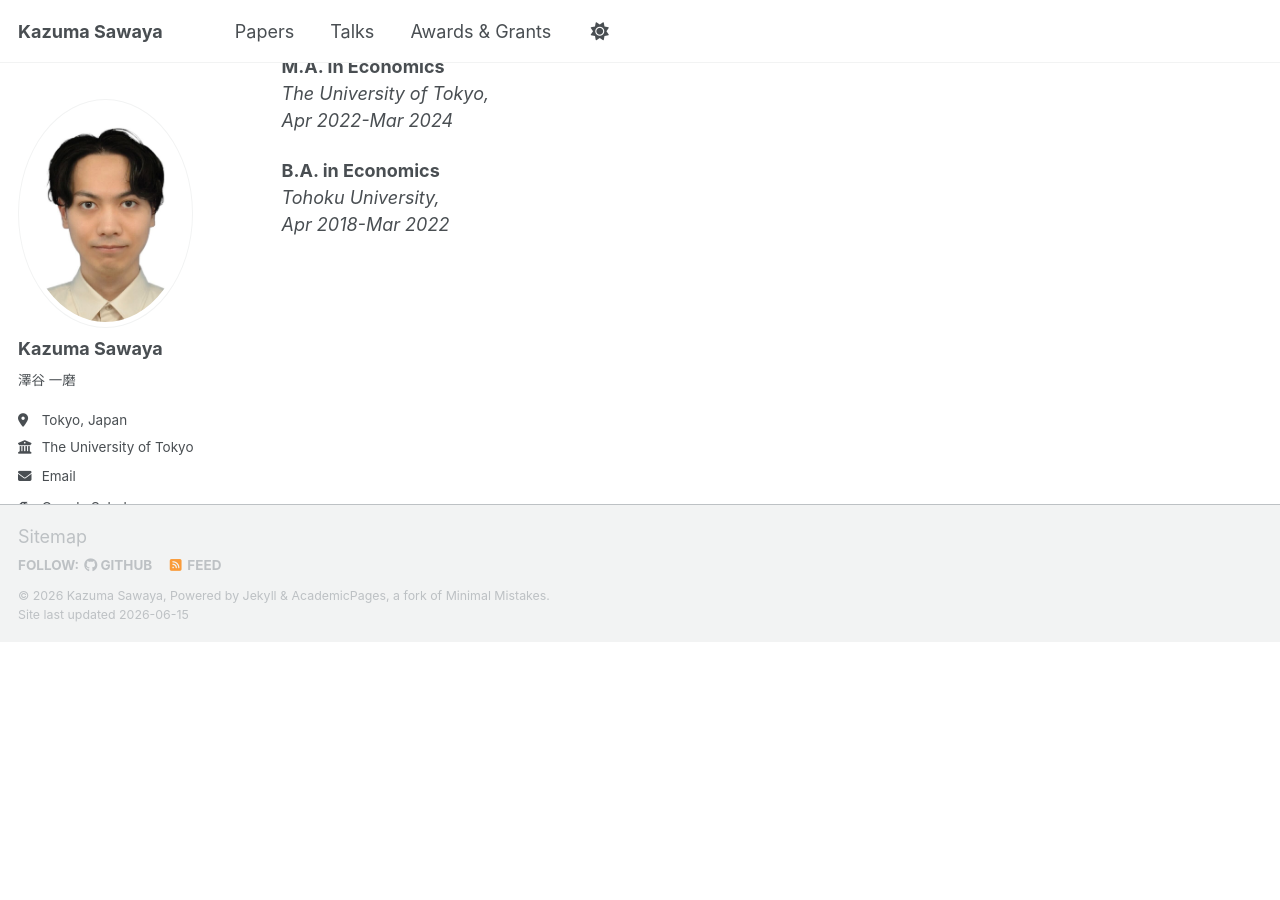
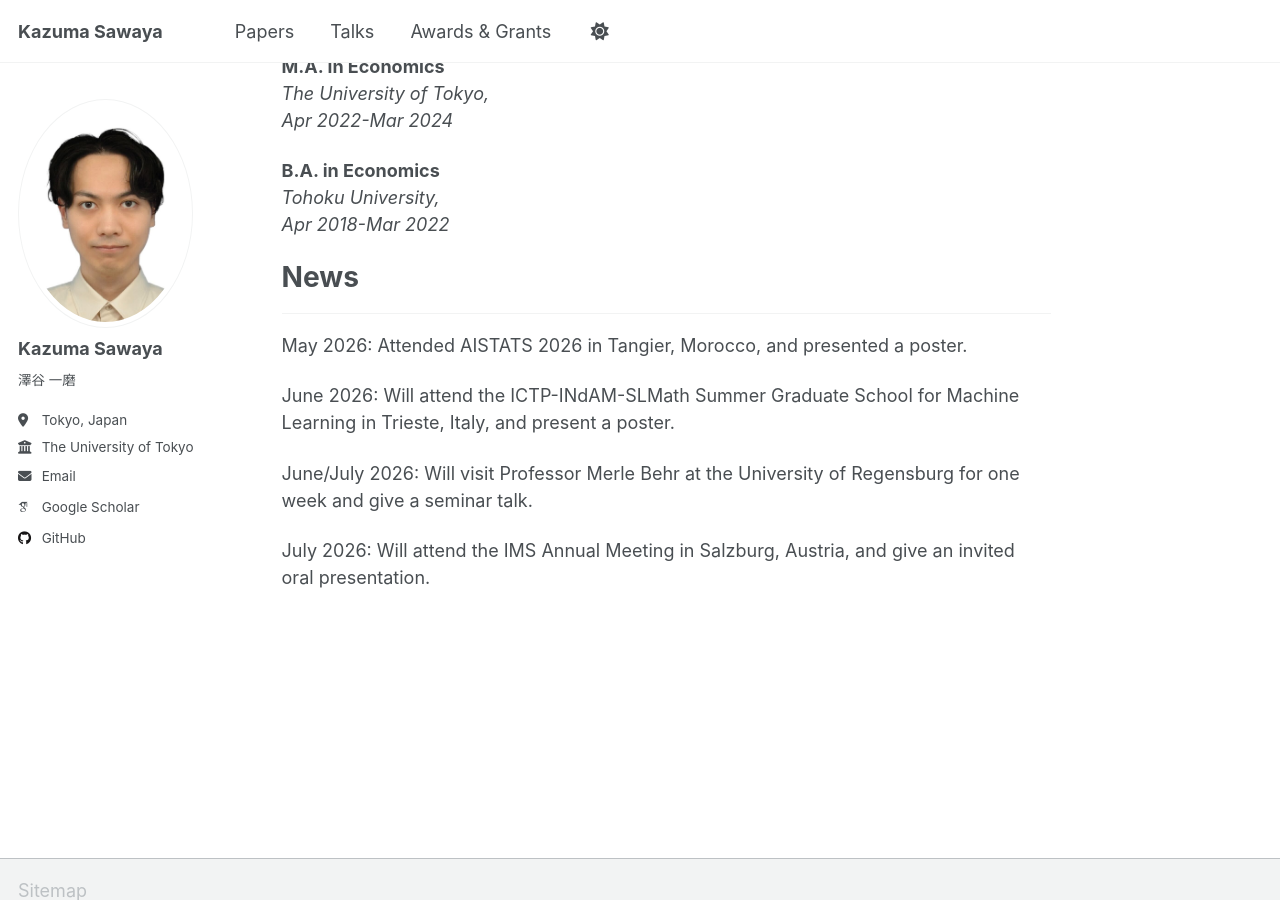
Before and after one commit to sawaya-ka/sawaya-ka.github.io, a Jekyll site: the page built from _pages/about.md, in a window 1280 px wide and 900 px high, scrolled down 622 px. Built offline with Jekyll 4.4.1, drawn with Linux system fonts in a browser that asks for light colours; some web fonts are replaced; a script that is not in the unit is left out; before the commit the page ends 1264 px from its top, so only the background shows below that.

Commit message:
Update about.md

```diff
--- a/_pages/about.md
+++ b/_pages/about.md
@@ -35,6 +35,16 @@ Apr 2022-Mar 2024*
 *Tohoku University,
 Apr 2018-Mar 2022*
 
+# News
+---
+May 2026: Attended AISTATS 2026 in Tangier, Morocco, and presented a poster.
+
+June 2026: Will attend the ICTP-INdAM-SLMath Summer Graduate School for Machine Learning in Trieste, Italy, and present a poster.
+
+June/July 2026: Will visit Professor Merle Behr at the University of Regensburg for one week and give a seminar talk.
+
+July 2026: Will attend the IMS Annual Meeting in Salzburg, Austria, and give an invited oral presentation.
+
 <!-- <details>
   <summary>Note for non-Japanese readers</summary>
 
```
